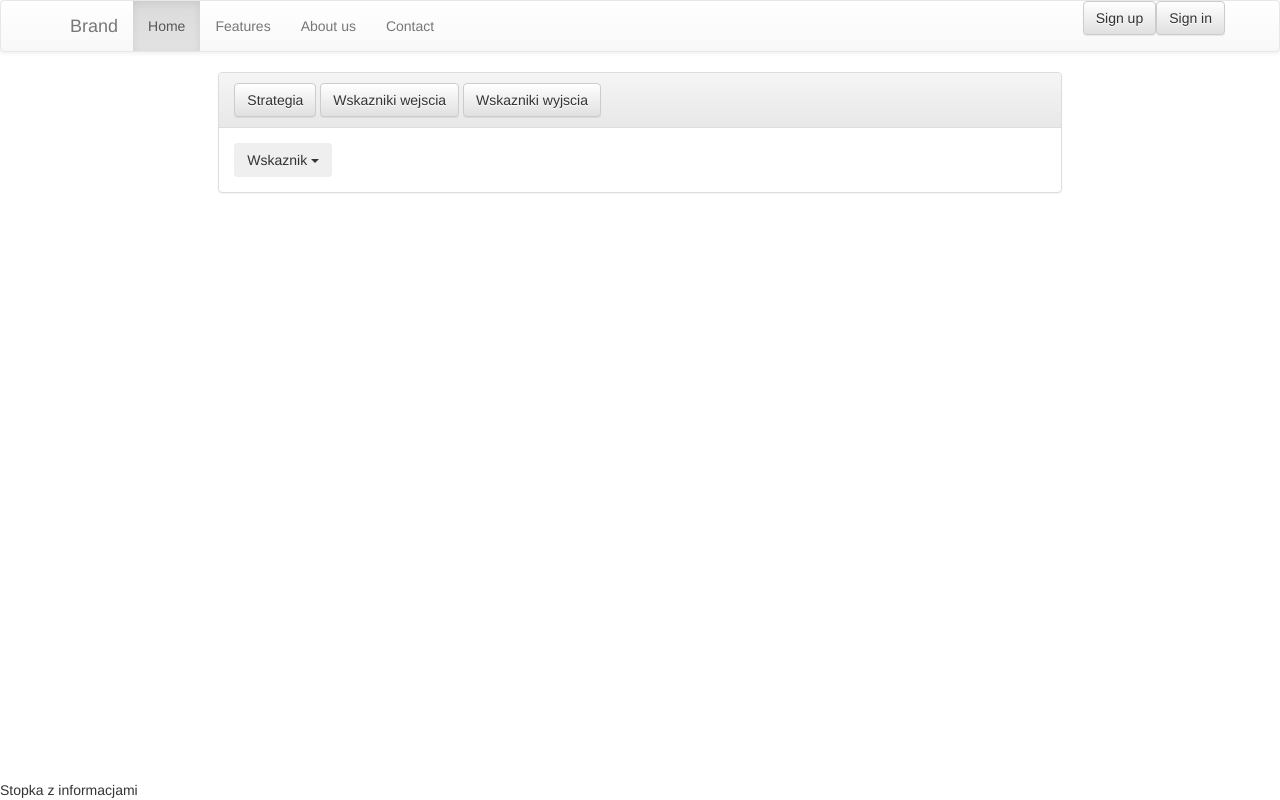
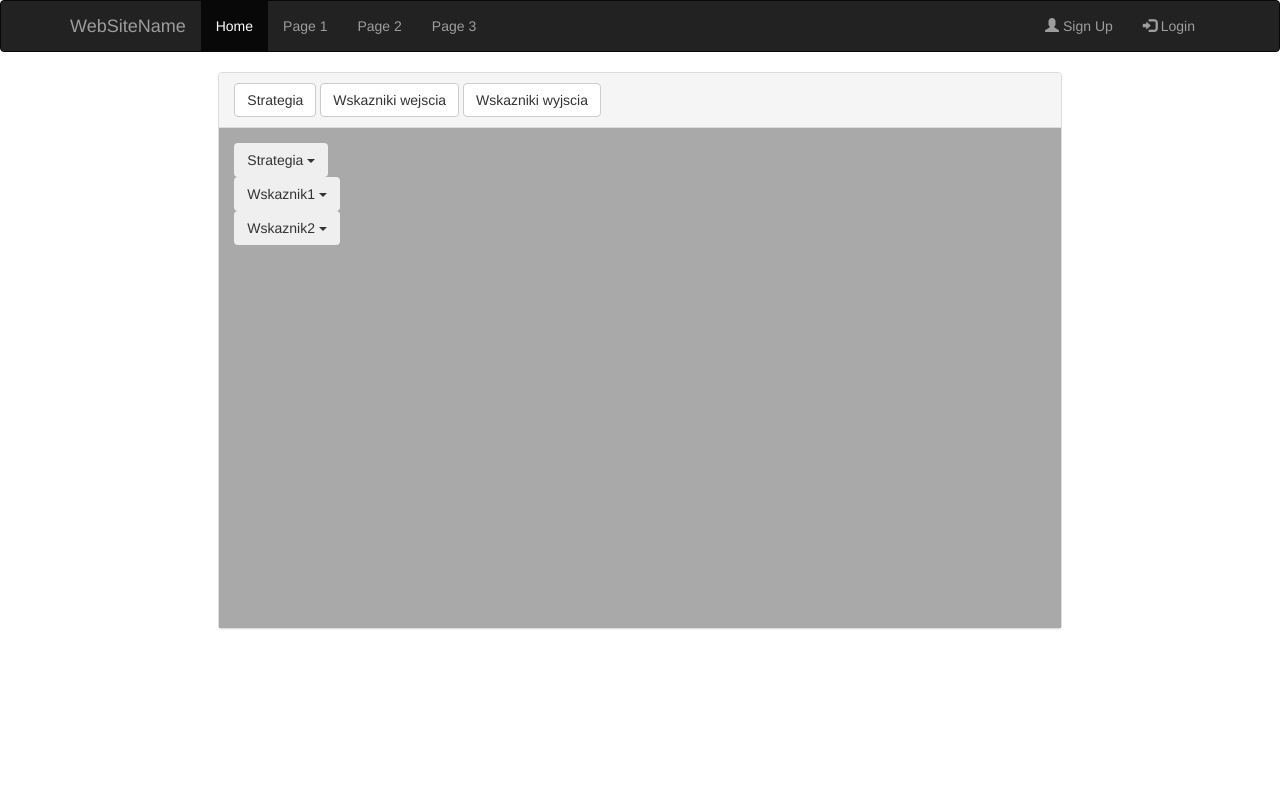
Before and after one commit to Soltyskrys/forex, a PHP site: page / in a window 1280 px wide. Run offline with PHP 8.4, Linux system fonts and the light colour scheme.

Commit message:
Dodanie Klas w PHP, zrobienie stron bardziej uniwersalnych

```diff
--- a/index.php
+++ b/index.php
@@ -1,3 +1,4 @@
+<!DOCTYPE html>
 <html>
 
 <head>
@@ -5,27 +6,25 @@
 
     <!-- css -->
     <link rel="stylesheet" href="stylesheet.css" class="stylesheet">
-
     <!-- Boostrap declaration -->
     <link rel="stylesheet" href="bootstrap/css/bootstrap.min.css" class="stylesheet" />
-    <link rel="stylesheet" href="bootstrap/css/bootstrap-theme.min.css" class="stylesheet" />
 
 </head>
 
 
 <body>
-    <?php
+    <div class="content">
+        <?php
     include("templates/menu/menu.php");
     $menu = new Menu(null);
 
     include("templates/application/application.php");
     include("templates/footer/footer.php");
     ?>
-
-
-        <!-- Boostrap section -->
-        <script src="jQuery/jquery.min.js"></script>
-        <script src="bootstrap/js/bootstrap.min.js"></script>
+            <!-- Boostrap section -->
+            <script src="jQuery/jquery.min.js"></script>
+            <script src="bootstrap/js/bootstrap.min.js"></script>
+    </div>
 </body>
 
 </html>
--- a/stylesheet.css
+++ b/stylesheet.css
@@ -0,0 +1,7 @@
+body {
+    background-color: darkblue;
+}
+
+.panel-body {
+    background-color: darkgrey;
+}
--- a/templates/application/application.php
+++ b/templates/application/application.php
@@ -1,9 +1,20 @@
+<script type="text/javascript">
+    function zamienNaStrategie() {
+        document.getElementById("wybieracz").innerHTML = "dwa";
+    }
+</script>
+
+
+
+
+
+
 <div class="row">
     <div class="col-md-2"></div>
     <div class="col-md-8">
         <div class="panel panel-default">
             <div class="panel-heading">
-                <button type="button" class="btn btn-default btn-md">
+                <button type="button" class="btn btn-default btn-md" onclick="zamienNaStrategie()">
                     Strategia
                 </button>
                 <button type="button" class="btn btn-default btn-md">
@@ -13,9 +24,11 @@
                     Wskazniki wyjscia
                 </button>
             </div>
-            <div class="panel-body">
+            <div class="panel-body" style="min-height:500px;">
+
+                <div id="wybieracz"></div>
                 <div class="dropdown">
-                    <button class="btn btn-primary-toggle" type="button" data-toggle="dropdown">Wskaznik
+                    <button class="btn btn-primary-toggle" type="button" data-toggle="dropdown" id="strategie">Strategia
 
                         <span class="caret"></span>
                     </button>
@@ -23,6 +36,28 @@
                         <li><a href="#">jeden</a></li>
                     </ul>
                 </div>
+
+                <div class="dropdown">
+                    <button class="btn btn-primary-toggle" type="button" data-toggle="dropdown" id="wskaznikiWejscia">Wskaznik1
+
+                        <span class="caret"></span>
+                    </button>
+                    <ul class="dropdown-menu">
+                        <li><a href="#">jeden</a></li>
+                    </ul>
+                </div>
+
+
+                <div class="dropdown">
+                    <button class="btn btn-primary-toggle" type="button" data-toggle="dropdown" id="wskazniki_Wyjscia">Wskaznik2
+
+                        <span class="caret"></span>
+                    </button>
+                    <ul class="dropdown-menu">
+                        <li><a href="#">jeden</a></li>
+                    </ul>
+                </div>
+
             </div>
         </div>
     </div>
--- a/templates/footer/footer.php
+++ b/templates/footer/footer.php
@@ -1,3 +1,11 @@
-<div class="footer navbar-fixed-bottom">Stopka z informacjami
+<?php
 
-</div>
+class Footer
+{
+    function __construct()
+    {
+        echo "<div class=\"footer navbar-fixed-bottom\" style=\"background-color:black;text-align:center;\">Stopka z informacjami</div>\n";
+    }
+}
+
+?>
--- a/templates/menu/menu.php
+++ b/templates/menu/menu.php
@@ -1,41 +1,36 @@
 <?php
 class Menu
 {
+    var $language;
+    var $user;
+    var $theme;
 
-
-    public function __construct($user)
+    public function __construct()
     {
      ?>
 
-    <nav class="navbar navbar-default" role="navigation">
+    <nav class="navbar navbar-inverse">
         <div class="container">
-            <a href="#" class="navbar-brand">Brand</a>
-            <ul class="nav navbar-nav">
-                <li class="nav-item active">
-                    <a href="#" class="nav-link">Home <span class="sr-only">(current)</span></a>
-                </li>
-                <li class="nav-item">
-                    <a href="#" class="nav-link">Features</a>
-                </li>
-                <li class="nav-item">
-                    <a href="#" class="nav-link">About us</a>
-                </li>
-                <li class="nav-item">
-                    <a href="#" class="nav-link">Contact</a>
-                </li>
-            </ul>
-            <ul class="nav navbar-nav navbar-right">
-                <li>
-                    <button type="button" class="btn btn-default">
-                        Sign up
-                    </button>
-                </li>
-                <li>
-                    <button type="button" class="btn btn-default">
-                        Sign in
-                    </button>
-                </li>
-            </ul>
+            <div class="navbar-header">
+                <button type="button" class="navbar-toggle" data-toggle="collapse" data-target="#myNavbar">
+                    <span class="icon-bar"></span>
+                    <span class="icon-bar"></span>
+                    <span class="icon-bar"></span>
+                </button>
+                <a class="navbar-brand" href="#">WebSiteName</a>
+            </div>
+            <div class="collapse navbar-collapse" id="myNavbar">
+                <ul class="nav navbar-nav">
+                    <li class="active"><a href="#">Home</a></li>
+                    <li><a href="#">Page 1</a></li>
+                    <li><a href="#">Page 2</a></li>
+                    <li><a href="#">Page 3</a></li>
+                </ul>
+                <ul class="nav navbar-nav navbar-right">
+                    <li><a href="#"><span class="glyphicon glyphicon-user"></span> Sign Up</a></li>
+                    <li><a href="#"><span class="glyphicon glyphicon-log-in"></span> Login</a></li>
+                </ul>
+            </div>
         </div>
     </nav>
     <?php
```
Also changed, not shown: HomePage.php (added, +18 -0 lines), templates/User/user.php (added, +12 -0 lines), templates/pages/applicationPage.inc (added, +12 -0 lines), templates/pages/informationPage.inc (added, +89 -0 lines), templates/pages/page.inc (added, +75 -0 lines), templates/pages/stylesheet.css (added).
